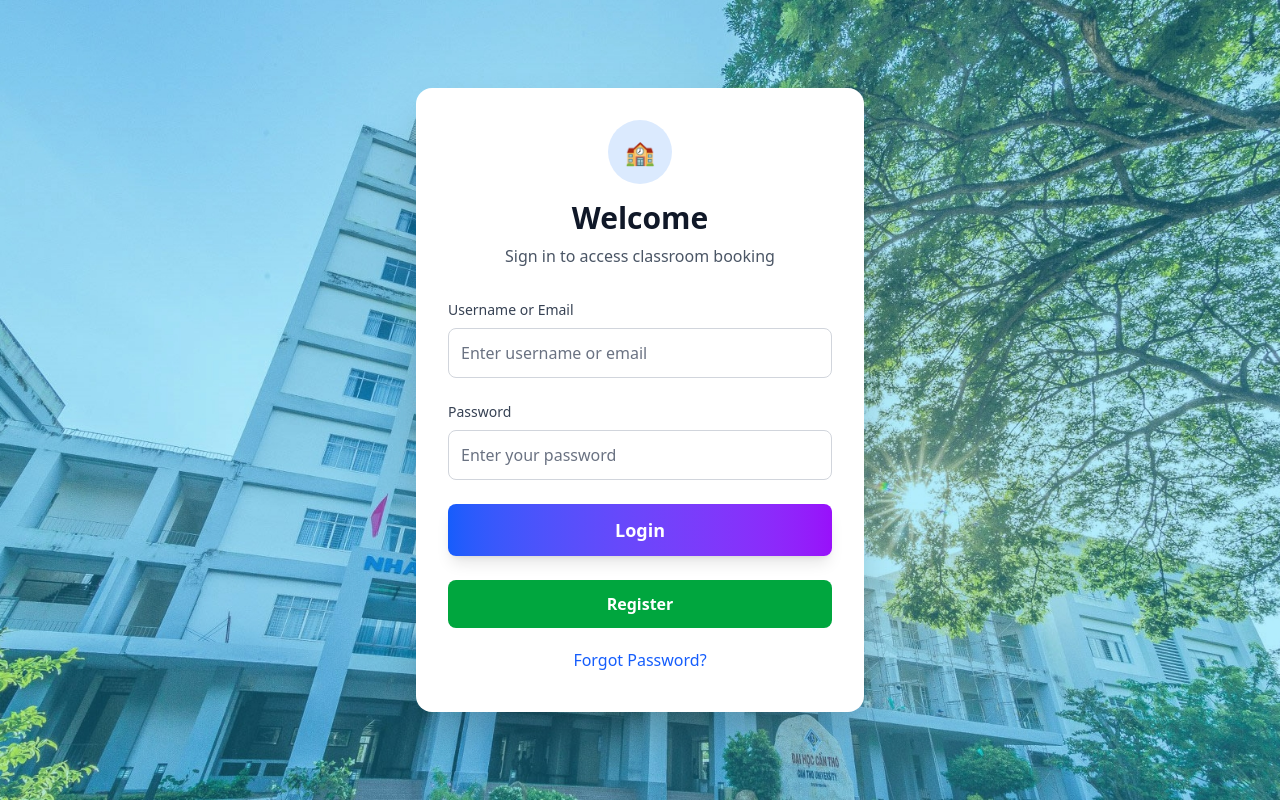
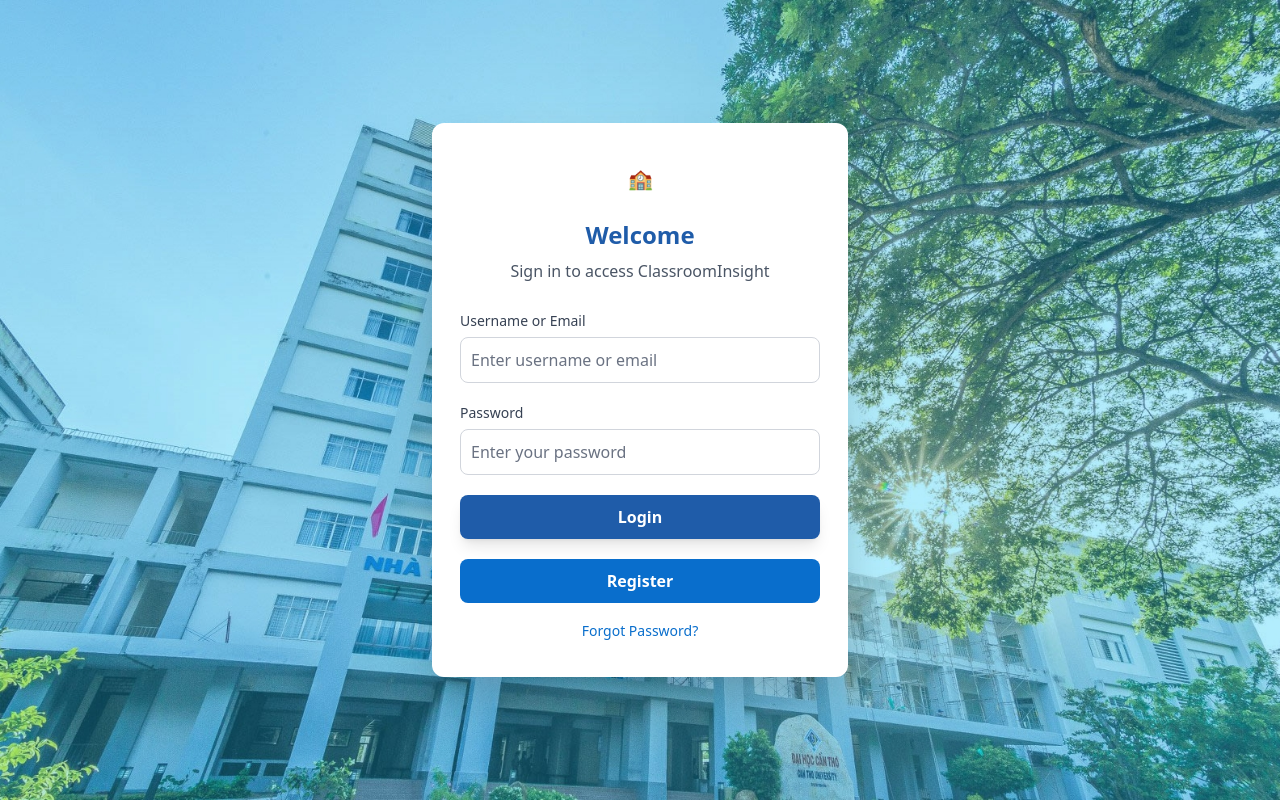
Before and after one commit to NLsomething/Frontend1, a React (Vite) app: page / in a window 1280 px wide. Built offline with nearby package versions, Linux system fonts and the light colour scheme.

Commit message:
just in case I did something dumb

```diff
--- a/src/pages/HomePage.jsx
+++ b/src/pages/HomePage.jsx
@@ -27,10 +27,10 @@ function HomePage() {
       <div className={styles.container}>
         <div className={styles.content}>
           <h1 className={styles.titleLarge}>
-            Classroom Booking System
+            ClassroomInsight
           </h1>
           <p className={styles.subtitle}>
-            Welcome to our classroom booking platform. Reserve classrooms efficiently
+            Welcome to ClassroomInsight. Reserve classrooms efficiently
             and manage your educational space needs with ease.
           </p>
 
--- a/src/pages/LoginPage.jsx
+++ b/src/pages/LoginPage.jsx
@@ -5,34 +5,39 @@ import loginbg from '../assets/images/loginbg.jpg'
 // Style classes
 const styles = {
   screen: "w-screen h-screen bg-gradient-to-br from-blue-600 to-purple-700 flex items-center justify-center",
-  container: "w-full max-w-md mx-4",
-  card: "bg-white dark:bg-gray-800 rounded-2xl shadow-2xl p-8",
-  modal: "bg-white dark:bg-gray-800 rounded-2xl shadow-2xl p-6 w-full max-w-[26rem] transform scale-100 transition-all duration-300",
-  modalCompact: "bg-white dark:bg-gray-800 rounded-2xl shadow-2xl p-5 w-full max-w-[26rem] transform scale-100 transition-all duration-300 max-h-[88vh] overflow-y-auto",
+  container: "w-full max-w-[26rem] mx-4",
+  card: "rounded-xl shadow-2xl p-7",
+  modal: "rounded-xl shadow-2xl pt-6 px-6 pb-7 w-full max-w-[25rem] transform scale-100 transition-all duration-300",
+  modalCompact: "rounded-xl shadow-2xl pt-5 px-5 pb-6 w-full max-w-[25rem] transform scale-100 transition-all duration-300 max-h-[88vh] overflow-y-auto",
   overlay: "fixed inset-0 bg-black/60 backdrop-blur-sm flex items-center justify-center px-4 z-50",
-  header: "text-center mb-8",
-  headerCompact: "text-center mb-4",
-  form: "space-y-6",
-  formCompact: "space-y-3",
-  buttonGroup: "mt-6 space-y-3",
+  header: "text-center mb-7",
+  headerCompact: "text-center mb-5",
+  form: "space-y-5",
+  formCompact: "space-y-3.5",
+  buttonGroup: "mt-5 space-y-2.5",
   buttonGroupModal: "pt-2",
-  titleLarge: "text-3xl font-bold text-gray-900 dark:text-white mb-2",
-  titleMedium: "text-xl font-bold text-gray-900 dark:text-white",
-  subtitle: "text-gray-600 dark:text-gray-400",
-  subtitleSmall: "text-sm text-gray-600 dark:text-gray-400",
-  label: "block text-sm font-medium text-gray-700 dark:text-gray-300 mb-2",
-  labelCompact: "block text-sm font-medium text-gray-700 dark:text-gray-300 mb-1",
-  input: "w-full p-3 border border-gray-300 dark:border-gray-600 rounded-lg bg-white dark:bg-gray-700 text-gray-900 dark:text-white placeholder-gray-500 dark:placeholder-gray-400 focus:ring-2 focus:ring-blue-500 focus:border-transparent transition-all duration-200",
-  inputCompact: "w-full p-2 border border-gray-300 dark:border-gray-600 rounded-lg bg-white dark:bg-gray-700 text-gray-900 dark:text-white placeholder-gray-500 dark:placeholder-gray-400 focus:ring-2 focus:ring-blue-500 focus:border-transparent transition-all duration-200",
-  btnPrimary: "w-full bg-gradient-to-r from-blue-600 to-purple-600 hover:from-blue-700 hover:to-purple-700 text-white font-semibold py-3 px-6 rounded-lg transform transition-all duration-200 hover:scale-105 shadow-lg text-lg",
-  btnSecondary: "w-full bg-green-600 hover:bg-green-700 text-white font-semibold py-3 px-6 rounded-lg transition-colors duration-200",
-  btnText: "w-full text-blue-600 hover:text-blue-800 dark:text-blue-400 dark:hover:text-blue-300 font-medium transition-colors duration-200 py-2",
+  titleLarge: "text-2xl font-bold mb-2",
+  titleMedium: "text-xl font-bold",
+  subtitle: "text-gray-600 text-base",
+  subtitleSmall: "text-sm text-gray-600",
+  label: "block text-sm font-medium text-gray-700 mb-1.5",
+  labelCompact: "block text-sm font-medium text-gray-700 mb-1",
+  input: "w-full p-2.5 border border-gray-300 rounded-lg text-gray-900 placeholder-gray-500 focus:ring-2 focus:border-transparent transition-all duration-200",
+  inputCompact: "w-full p-2.5 border border-gray-300 rounded-lg text-gray-900 placeholder-gray-500 focus:ring-2 focus:border-transparent transition-all duration-200",
+  btnPrimary: "w-full text-white font-semibold py-2.5 px-5 rounded-lg transform transition-all duration-200 hover:scale-105 shadow-lg",
+  btnSecondary: "w-full text-white font-semibold py-2.5 px-5 rounded-lg transition-colors duration-200",
+  btnText: "w-full font-medium transition-colors duration-200 py-2 text-sm",
   btnModalPrimary: "w-full font-semibold py-2 rounded-lg transition-colors duration-200 mb-2",
   btnModalSecondary: "w-full font-semibold py-2 rounded-lg transition-colors duration-200",
-  colorGreen: "bg-green-600 hover:bg-green-700 text-white",
-  colorBlue: "bg-blue-600 hover:bg-blue-700 text-white",
+  colorDarkBlue: "bg-[#1f5ca9] hover:bg-[#1a4d8f] text-white focus:ring-[#1f5ca9]",
+  colorLightBlue: "bg-[#096ecc] hover:bg-[#0859a8] text-white focus:ring-[#096ecc]",
+  colorLighterBlue: "bg-[#e8f4ff] hover:bg-[#d0e8ff] text-[#1f5ca9] focus:ring-[#096ecc]",
   colorGray: "bg-gray-600 hover:bg-gray-700 text-white",
-  icon: "mx-auto w-16 h-16 bg-blue-100 dark:bg-blue-900 rounded-full flex items-center justify-center mb-4"
+  icon: "mx-auto w-14 h-14 rounded-full flex items-center justify-center mb-3",
+  bgWhite: "bg-[#ffffff]",
+  bgLightGray: "bg-[#f9f9f9]",
+  textDarkBlue: "text-[#1f5ca9]",
+  textLightBlue: "text-[#096ecc] hover:text-[#1f5ca9]"
 }
 
 function LoginPage() {
@@ -112,16 +117,16 @@ function LoginPage() {
       }}
     >
       <div className={styles.container}>
-        <div className={styles.card}>
+        <div className={`${styles.card} ${styles.bgWhite}`}>
           <div className={styles.header}>
-            <div className={styles.icon}>
-              <span className="text-2xl">🏫</span>
+            <div className={`${styles.icon} ${styles.bgLighterBlue}`}>
+              <span className="text-xl">🏫</span>
             </div>
-            <h1 className={styles.titleLarge}>
+            <h1 className={`${styles.titleLarge} ${styles.textDarkBlue}`}>
               Welcome
             </h1>
             <p className={styles.subtitle}>
-              Sign in to access classroom booking
+              Sign in to access ClassroomInsight
             </p>
           </div>
 
@@ -154,17 +159,17 @@ function LoginPage() {
               />
             </div>
 
-            <button onClick={handleLogin} className={styles.btnPrimary}>
+            <button onClick={handleLogin} className={`${styles.btnPrimary} ${styles.colorDarkBlue}`}>
               Login
             </button>
           </div>
 
           <div className={styles.buttonGroup}>
-            <button onClick={() => setShowRegister(true)} className={styles.btnSecondary}>
+            <button onClick={() => setShowRegister(true)} className={`${styles.btnSecondary} ${styles.colorLightBlue}`}>
               Register
             </button>
 
-            <button onClick={() => setShowForgotPassword(true)} className={styles.btnText}>
+            <button onClick={() => setShowForgotPassword(true)} className={`${styles.btnText} ${styles.textLightBlue}`}>
               Forgot Password?
             </button>
           </div>
@@ -173,9 +178,9 @@ function LoginPage() {
 
       {showRegister && (
         <div className={styles.overlay} onClick={() => setShowRegister(false)}>
-          <div className={styles.modalCompact} onClick={(e) => e.stopPropagation()}>
+          <div className={`${styles.modalCompact} ${styles.bgWhite}`} onClick={(e) => e.stopPropagation()}>
             <div className={styles.headerCompact}>
-              <h2 className={styles.titleMedium}>Register</h2>
+              <h2 className={`${styles.titleMedium} ${styles.textDarkBlue}`}>Register</h2>
               <p className={styles.subtitleSmall}>Create a new account</p>
             </div>
 
@@ -229,7 +234,7 @@ function LoginPage() {
               </div>
 
               <div className={styles.buttonGroupModal}>
-                <button onClick={handleRegister} className={`${styles.btnModalPrimary} ${styles.colorGreen}`}>
+                <button onClick={handleRegister} className={`${styles.btnModalPrimary} ${styles.colorLightBlue}`}>
                   Register
                 </button>
                 <button onClick={() => setShowRegister(false)} className={`${styles.btnModalSecondary} ${styles.colorGray}`}>
@@ -243,9 +248,9 @@ function LoginPage() {
 
       {showForgotPassword && (
         <div className={styles.overlay} onClick={() => setShowForgotPassword(false)}>
-          <div className={styles.modal} onClick={(e) => e.stopPropagation()}>
+          <div className={`${styles.modal} ${styles.bgWhite}`} onClick={(e) => e.stopPropagation()}>
             <div className={styles.headerCompact}>
-              <h2 className={styles.titleMedium}>Forgot Password</h2>
+              <h2 className={`${styles.titleMedium} ${styles.textDarkBlue}`}>Forgot Password</h2>
               <p className={styles.subtitleSmall}>Enter your email to reset password</p>
             </div>
 
@@ -262,7 +267,7 @@ function LoginPage() {
               </div>
 
               <div className={styles.buttonGroupModal}>
-                <button onClick={handleForgotPassword} className={`${styles.btnModalPrimary} ${styles.colorBlue}`}>
+                <button onClick={handleForgotPassword} className={`${styles.btnModalPrimary} ${styles.colorDarkBlue}`}>
                   Send Reset Link
                 </button>
                 <button onClick={() => setShowForgotPassword(false)} className={`${styles.btnModalSecondary} ${styles.colorGray}`}>
```
